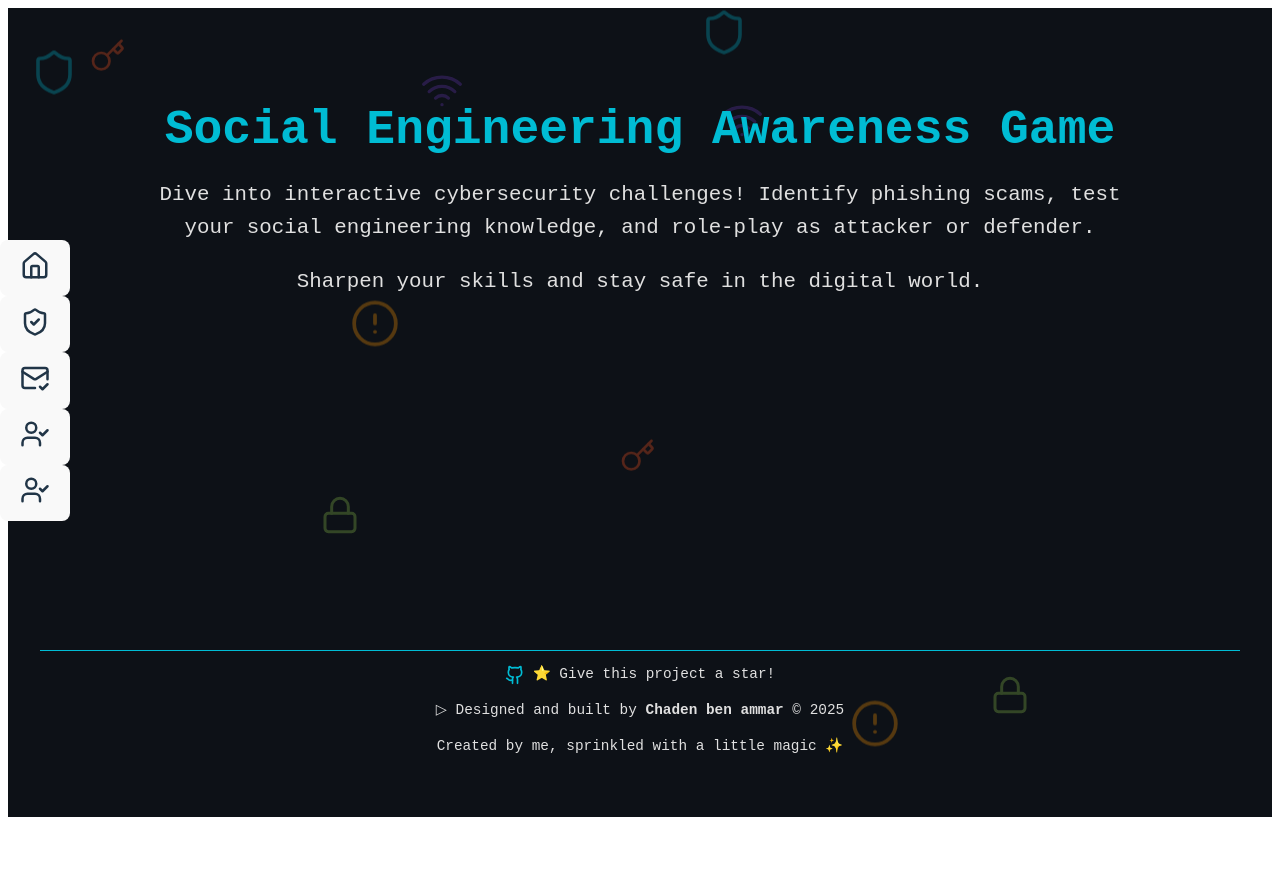
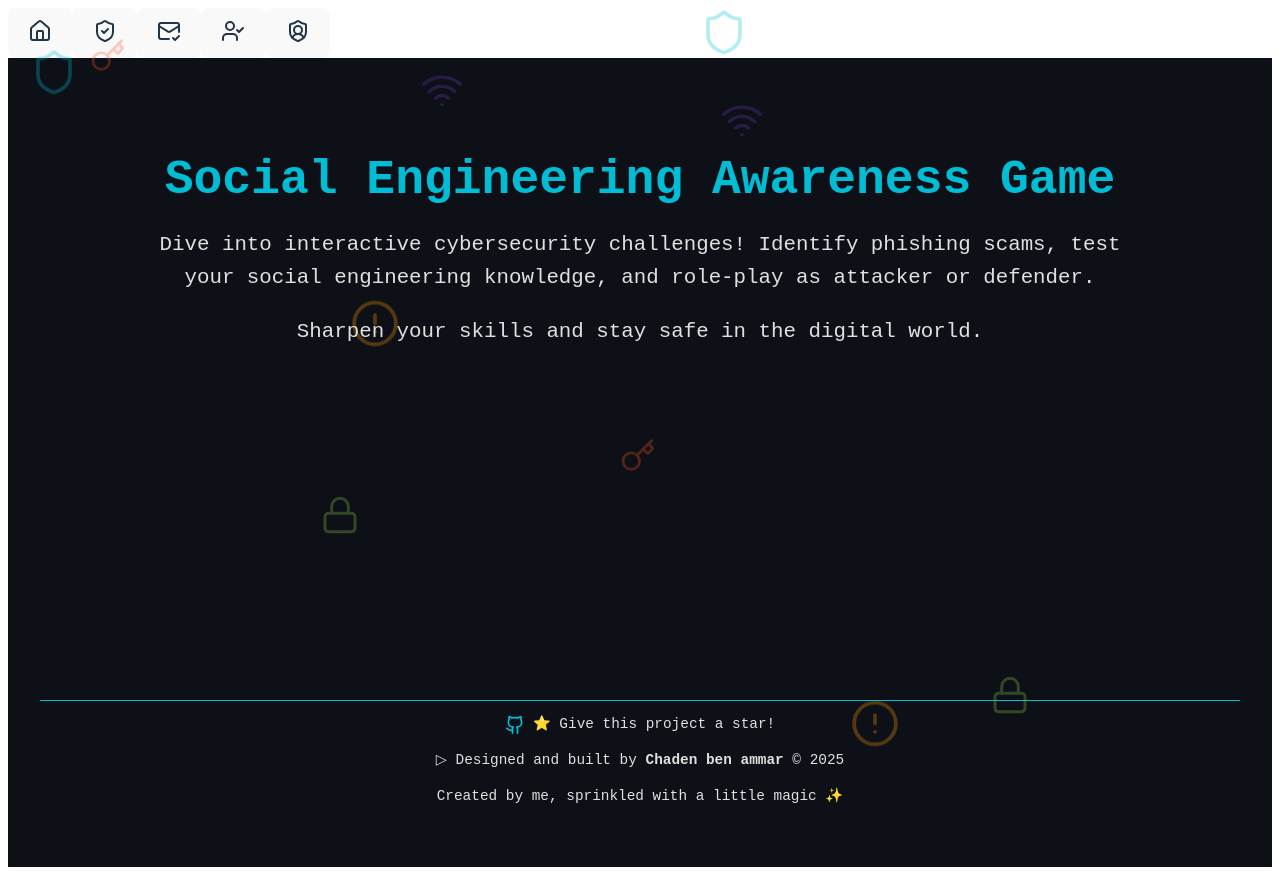
Before and after one commit to ChadenBA/social-engineering-game, a React (Vite) app in the folder frontend/: page / in a window 1280 px wide. Before the commit the page ends 825 px from the top, so only its background shows below. Built offline with nearby package versions, Linux system fonts and the light colour scheme.

Commit message:
fix sidebar

```diff
--- a/frontend/src/components/CyberSafety101.css
+++ b/frontend/src/components/CyberSafety101.css
@@ -42,8 +42,8 @@
 
   .cards {
     display: grid;
-    gap: 1rem;
-    grid-template-columns: repeat(auto-fit, minmax(250px, 1fr));
+    gap: 2rem;
+    grid-template-columns: repeat(auto-fit, minmax(280px, 1fr));
   }
 
   .card {
--- a/frontend/src/components/CyberSafety101.tsx
+++ b/frontend/src/components/CyberSafety101.tsx
@@ -26,10 +26,16 @@ const tips: Tip[] = [
     tip: "Don't Overshare Personal Info",
     example: "Posting your travel dates online can alert thieves your home is empty.",
     explanation: "Cybercriminals use public info to craft targeted attacks."
+  },
+  {
+    category: "Wi-Fi Security",
+    tip: "Avoid Public Wi-Fi for Sensitive Actions",
+    example: "Logging into your bank account on café Wi-Fi can expose your credentials.",
+    explanation: "Public networks are often unencrypted, allowing attackers to intercept your data. Use a VPN when necessary."
   }
 ];
 
-const categories: string[] = ["All", "Email Safety", "Passwords", "Social Media"];
+const categories: string[] = ["All", "Email Safety", "Passwords", "Social Media" , "Wi-Fi Security"];
 
 export default function CyberSafety101() {
   const [category, setCategory] = useState<string>("All");
@@ -38,13 +44,11 @@ export default function CyberSafety101() {
   const [achievements, setAchievements] = useState<string[]>([]);
   const [dailyTip, setDailyTip] = useState<Tip | null>(null);
 
-  // Daily tip logic
   useEffect(() => {
     const todayIndex = new Date().getDate() % tips.length;
     setDailyTip(tips[todayIndex]);
   }, []);
 
-  // Flip card
   const handleFlip = (index: number): void => {
     const newFlipped = [...flipped];
     if (!newFlipped[index]) {
@@ -53,7 +57,6 @@ export default function CyberSafety101() {
     newFlipped[index] = !newFlipped[index];
     setFlipped(newFlipped);
 
-    // Check for achievements
     if (readCount + 1 === tips.length) {
       unlockAchievement("Cyber Safety Master");
     }
@@ -65,7 +68,6 @@ export default function CyberSafety101() {
     }
   };
 
-  // Filter tips
   const filteredTips: Tip[] =
     category === "All" ? tips : tips.filter(t => t.category === category);
 
@@ -75,14 +77,12 @@ export default function CyberSafety101() {
     <div className="cyber-container">
       <h1>Cyber Safety 101</h1>
 
-      {/* Daily Tip */}
       {dailyTip && (
         <div className="daily-tip">
           <strong>Daily Tip:</strong> {dailyTip.tip}
         </div>
       )}
 
-      {/* Filters */}
       <div className="filters">
         {categories.map(cat => (
           <button
@@ -95,7 +95,6 @@ export default function CyberSafety101() {
         ))}
       </div>
 
-      {/* Progress Bar */}
       <div className="progress-bar">
         <div
           className="progress-fill"
@@ -104,7 +103,6 @@ export default function CyberSafety101() {
       </div>
       <p>{readCount} / {tips.length} tips read</p>
 
-      {/* Flashcards */}
       <div className="cards">
         {filteredTips.map((tip, index) => (
           <div
--- a/frontend/src/components/Sidebar.tsx
+++ b/frontend/src/components/Sidebar.tsx
@@ -1,13 +1,20 @@
 import { useState } from "react";
-import { ShieldCheck, MailCheck, UserCheck, Home as HomeIcon } from "lucide-react";
+import {
+  ShieldCheck,
+  MailCheck,
+  ShieldUser,
+  UserCheck,
+  Home as HomeIcon,
+  Menu,
+  X,
+} from "lucide-react";
 
 const menuItems = [
-  { icon: <HomeIcon size={30} />, label: "Home" },
-  { icon: <ShieldCheck size={30} />, label: "Quiz" },
-  { icon: <MailCheck size={30} />, label: "Phishing" },
-  { icon: <UserCheck size={30} />, label: "Role Play" },
-  { icon: <UserCheck size={30} />, label: "101" },
-
+  { icon: <HomeIcon size={24} />, label: "Home" },
+  { icon: <ShieldCheck size={24} />, label: "Quiz" },
+  { icon: <MailCheck size={24} />, label: "Phishing" },
+  { icon: <UserCheck size={24} />, label: "Role Play" },
+  { icon: <ShieldUser size={24} />, label: "101" },
 ];
 
 interface SidebarProps {
@@ -16,32 +23,32 @@ interface SidebarProps {
 
 export default function Sidebar({ onSelect }: SidebarProps) {
   const [activeIndex, setActiveIndex] = useState(0);
+  const [isOpen, setIsOpen] = useState(false);
 
   const handleClick = (index: number) => {
     setActiveIndex(index);
     onSelect(menuItems[index].label);
+    setIsOpen(false); // auto-close on mobile
   };
 
   return (
+    <>
+
+
+      {/* Sidebar */}
       <div
-    style={{
-      display: "flex",
-      flexDirection: "column",
-      alignItems: "center",
-      paddingTop: "15rem",
-      position: "fixed",
-      top: 0,
-      left: 0,
-    }}
+
 >
   {menuItems.map((item, index) => (
     <button
       key={index}
       onClick={() => handleClick(index)}
       className={`relative mb-6 p-3 rounded-xl transition-colors duration-300
-            ${activeIndex === index
+        ${
+          activeIndex === index
             ? "bg-blue-600 text-white"
-              : "text-gray-400 hover:text-white hover:bg-gray-700"}`}
+            : "text-gray-400 hover:text-white hover:bg-gray-700"
+        }`}
       aria-label={item.label}
       title={item.label}
     >
@@ -52,5 +59,8 @@ export default function Sidebar({ onSelect }: SidebarProps) {
     </button>
   ))}
 </div>
+
+
+    </>
   );
 }
```
Lines whose indentation alone changed are shown as unchanged.
